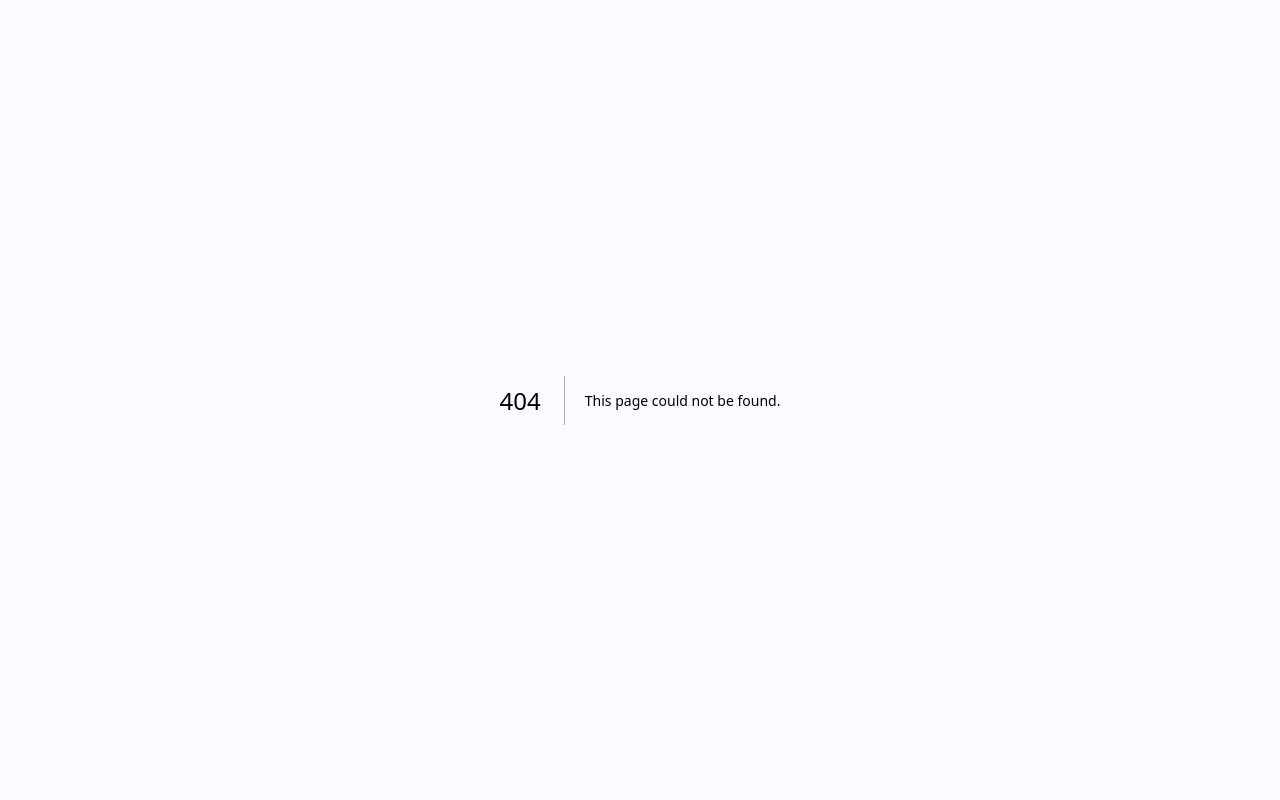
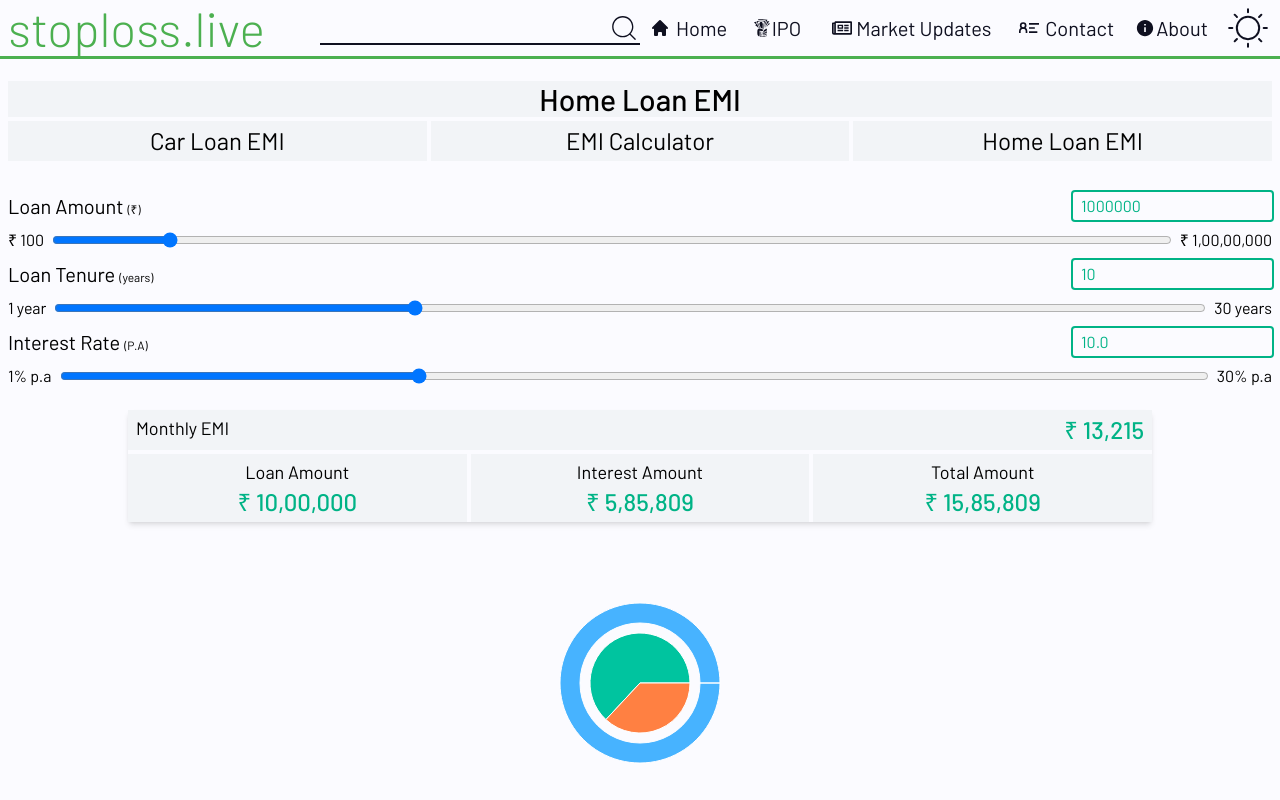
Before and after one commit to MKS1699/stopLoss, a Next.js app: page /pages/home/calculator/emi/1 in a window 1280 px wide. Before the commit this address had no page. Shown: the top 800 px of the page. Built offline with nearby package versions, Linux system fonts and the light colour scheme.

Commit message:
EMI Calculators

```diff
--- a/app/pages/home/calculator/components/EMI.tsx
+++ b/app/pages/home/calculator/components/EMI.tsx
@@ -4,8 +4,12 @@ import { ResponsiveContainer, PieChart, Pie, Cell, Legend } from "recharts";
 import { Slider } from ".";
 import { createINRString } from "@/app/utils/tools";
 import toast from "react-hot-toast";
+import { useParams } from "next/navigation";
+import Link from "next/link";
 
 export const EMI = () => {
+  const params = useParams();
+
   const [loanAmount, setLoanAmount] = useState<number>(1000000); // principal
   const [loanInterest, setLoanInterest] = useState<string>("10.0"); // rate
   const [loanTenure, setLoanTenure] = useState<number>(10); // time
@@ -167,11 +171,36 @@ export const EMI = () => {
   }, [loanAmount, loanInterest, loanTenure, isLA, isLI, isLT]);
 
   const PIEFILLS = ["#00C49F", "#FF8042"];
+  const validParams = ["car", "emi", "home"];
   return (
     <div className="w-full min-h-screen flex flex-col gap-2 justify-evenly dark:text-light">
       {/* heading */}
-      <div className="w-full h-auto text-3xl font-medium text-center">
-        EMI Calculator
+      <div className="w-full h-auto text-3xl font-medium text-center flex flex-col p-2 gap-1">
+        <div className="w-full h-fit bg-[#F2F4F7] dark:bg-bodyDark dark:border-2 dark:border-[#F2F4F7] dark:border-solid">
+          {params.emiCalculator === "emi"
+            ? "EMI Calculator"
+            : params.emiCalculator === "car"
+            ? "Car Loan EMI "
+            : "Home Loan EMI "}
+          {/* main calculator */}
+        </div>
+        {/* related calculator Links */}
+        <div className="w-full h-auto text-2xl font-normal flex flex-row justify-evenly gap-1">
+          {validParams.map((validParam: string, index: number) => {
+            if (validParam !== params.emiCalculator) {
+              return (
+                <Link
+                  href={`/pages/home/calculator/emi/${validParam}`}
+                  className="bg-[#F2F4F7] dark:bg-bodyDark w-full cursor-pointer dark:border-2 dark:border-[#F2F4F7] dark:border-solid p-1"
+                >
+                  {validParam === "emi" && "EMI Calculator"}
+                  {validParam === "car" && "Car Loan EMI"}
+                  {validParam === "home" && "Home Loan EMI"}
+                </Link>
+              );
+            }
+          })}
+        </div>
       </div>
       {/* emi calculation related inputs */}
       <div className="w-full h-auto flex flex-col px-2 gap-2">
@@ -262,7 +291,7 @@ export const EMI = () => {
       </div>
       {/* loan Details */}
       <div className="mx-auto w-4/5 h-auto shadow-md flex flex-col gap-1">
-        <div className="w-full h-auto flex flex-row justify-between bg-[#F2F4F7] dark:bg-bodyDark px-2 py-1">
+        <div className="w-full h-auto flex flex-row justify-between bg-[#F2F4F7] dark:bg-bodyDark px-2 py-1 dark:border-2 dark:border-[#F2F4F7] dark:border-solid">
           <div className="text-base md:text-lg">Monthly EMI</div>
           <div
             className={`text-xl md:text-2xl font-medium ${
@@ -277,7 +306,7 @@ export const EMI = () => {
         </div>
         <div className="w-full h-auto flex flex-row gap-1">
           {/* principal amount */}
-          <div className="flex flex-col justify-between w-full h-auto text-center bg-[#F2F4F7] dark:bg-bodyDark px-2 py-1">
+          <div className="flex flex-col justify-between w-full h-auto text-center bg-[#F2F4F7] dark:bg-bodyDark px-2 py-1 dark:border-2 dark:border-[#F2F4F7] dark:border-solid">
             <div className="text-base md:text-lg">Loan Amount</div>
             <div
               className={`text-xl md:text-2xl font-medium
@@ -290,7 +319,7 @@ export const EMI = () => {
             </div>
           </div>
           {/* interest amount */}
-          <div className="flex flex-col justify-between w-full h-auto text-center bg-[#F2F4F7] dark:bg-bodyDark px-2 py-1">
+          <div className="flex flex-col justify-between w-full h-auto text-center bg-[#F2F4F7] dark:bg-bodyDark px-2 py-1 dark:border-2 dark:border-[#F2F4F7] dark:border-solid">
             <div className="text-base md:text-lg">Interest Amount</div>
             <div
               className={`text-xl md:text-2xl font-medium
@@ -303,7 +332,7 @@ export const EMI = () => {
             </div>
           </div>
           {/* total amount */}
-          <div className="flex flex-col justify-between w-full h-auto text-center bg-[#F2F4F7] dark:bg-bodyDark px-2 py-1">
+          <div className="flex flex-col justify-between w-full h-auto text-center bg-[#F2F4F7] dark:bg-bodyDark px-2 py-1 dark:border-2 dark:border-[#F2F4F7] dark:border-solid">
             <div className="text-base md:text-lg">Total Amount</div>
             <div
               className={`text-xl md:text-2xl font-medium
--- a/app/pages/home/calculator/components/index.ts
+++ b/app/pages/home/calculator/components/index.ts
@@ -1,3 +1,3 @@
 import Slider from "./Slider";
-
-export { Slider };
+import { EMI } from "./EMI";
+export { Slider, EMI };
--- /dev/null
+++ b/app/pages/home/calculator/emi/[emiCalculator]/page.tsx
@@ -0,0 +1,73 @@
+import { FAQs } from "@/app/components";
+import emiFAQs from "./data/emiFAQ";
+import { EMI } from "../../components";
+import { Metadata } from "next";
+import { notFound } from "next/navigation";
+
+type generateMetadataPropsTypes = {
+  params: {
+    emiCalculator: "emi" | "car" | "loan";
+  };
+};
+
+export async function generateMetadata({
+  params,
+}: generateMetadataPropsTypes): Promise<Metadata> {
+  const { emiCalculator } = params;
+
+  const validParams = ["car", "emi", "home"];
+
+  if (!validParams.includes(emiCalculator)) {
+    notFound();
+  }
+
+  const pageDetails = {
+    title:
+      emiCalculator === "emi"
+        ? "EMI Calculator"
+        : emiCalculator === "car"
+        ? "Car Loan EMI Calculator"
+        : "Home Loan EMI Calculator",
+    description: `Calculate your loan EMI effortlessly with Stoploss.live's intuitive EMI calculator! Get accurate estimates of your monthly payments, total interest, and total amount payable on home loans, car loans, personal loans, and more. Make informed decisions about your loan repayments with our easy-to-use tool.`,
+    keywords: [
+      "EMI Calculator",
+      "Loan Calculator",
+      "Home Loan EMI",
+      "Car Loan EMI",
+      "Personal Loan EMI",
+      "Loan Repayment Calculator",
+      "Monthly Payment Calculator",
+      "Interest Calculator",
+      "Loan Calculation Tool",
+      "EMI Calculation",
+      "Loan Planning",
+      "Financial Planning",
+      "Loan Management",
+      "Stoploss.live",
+    ],
+  };
+
+  return {
+    title: pageDetails.title,
+    description: pageDetails.description,
+    keywords: pageDetails.keywords,
+    openGraph: {
+      type: "website",
+      title: pageDetails.title,
+      description: pageDetails.description,
+      siteName: "stoploss.live",
+      url: "www.stoploss.live",
+    },
+  };
+}
+
+const page = () => {
+  return (
+    <>
+      <EMI />
+      <FAQs faqs={emiFAQs} category="EMI Calculator" />
+    </>
+  );
+};
+
+export default page;
--- a/app/pages/home/calculator/emiCalculator/page.tsx
+++ /dev/null
@@ -1,14 +0,0 @@
-import { FAQs } from "@/app/components";
-import { Main } from "./components/Main";
-import emiFAQs from "./data/emiFAQ";
-
-const page = () => {
-  return (
-    <>
-      <Main />;
-      <FAQs faqs={emiFAQs} category="EMI Calculator" />
-    </>
-  );
-};
-
-export default page;
```
Also changed, not shown: app/pages/home/calculator/emi/[emiCalculator]/data/emiFAQ.ts (renamed from app/pages/home/calculator/emiCalculator/data/emiFAQ.ts).
